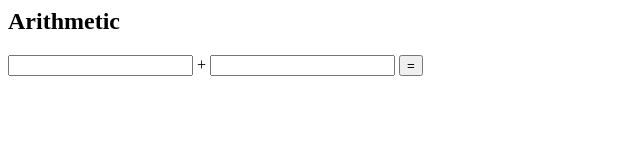
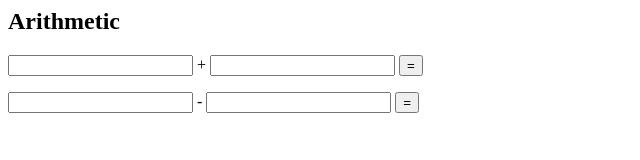
Before and after one commit to lukeaal/numbers-app, a plain HTML site: page index.html in a window 1280 px wide. Shown: the whole page, without its empty margins (0-640 px from the left). Drawn offline with Linux system fonts and the light colour scheme.

Commit message:
added subtraction to microseriveca nd front end

```diff
--- a/index.html
+++ b/index.html
@@ -14,6 +14,14 @@
             <input id="number2"/>
             <button onclick="add()">=</button>
             <label id="sum"></label>
+            <p></p>
+            <input id="number1_sub"/>
+            <label>-</label>
+            <input id="number2_sub"/>
+            <button onclick="subtract()">=</button>
+            <label id="sum_sub"></label>
+
+
         </section>
         <script>
             async function add(){
@@ -25,6 +33,15 @@
                 const sum = await response.json();
                 document.getElementById("sum").innerText = sum;
             }
+            async function subtract(){
+                const num = document.getElementById("number1_sub");
+                const mum = document.getElementById("number2_sub");
+                let n = num.value;
+                let m = mum.value;
+                const response = await fetch("http://localhost:3000/sub/"+ n + "/" + m);
+                const sum = await response.json();
+                document.getElementById("sum_sub").innerText = sum;
+            }
         </script>
     </body>
 </html>
```
